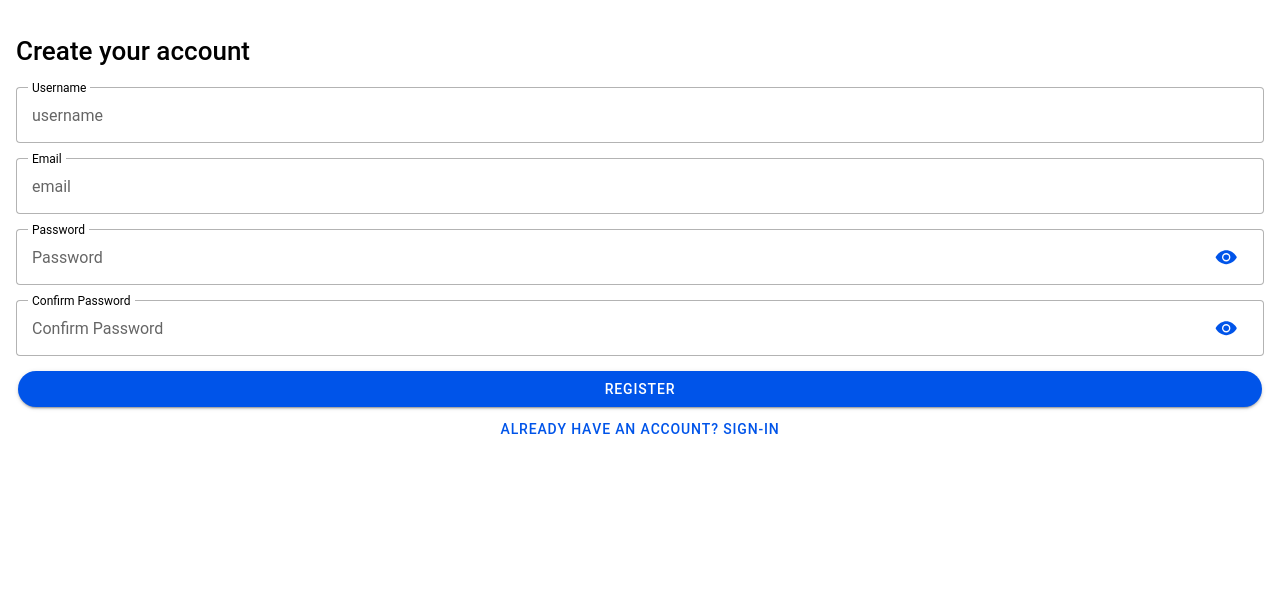
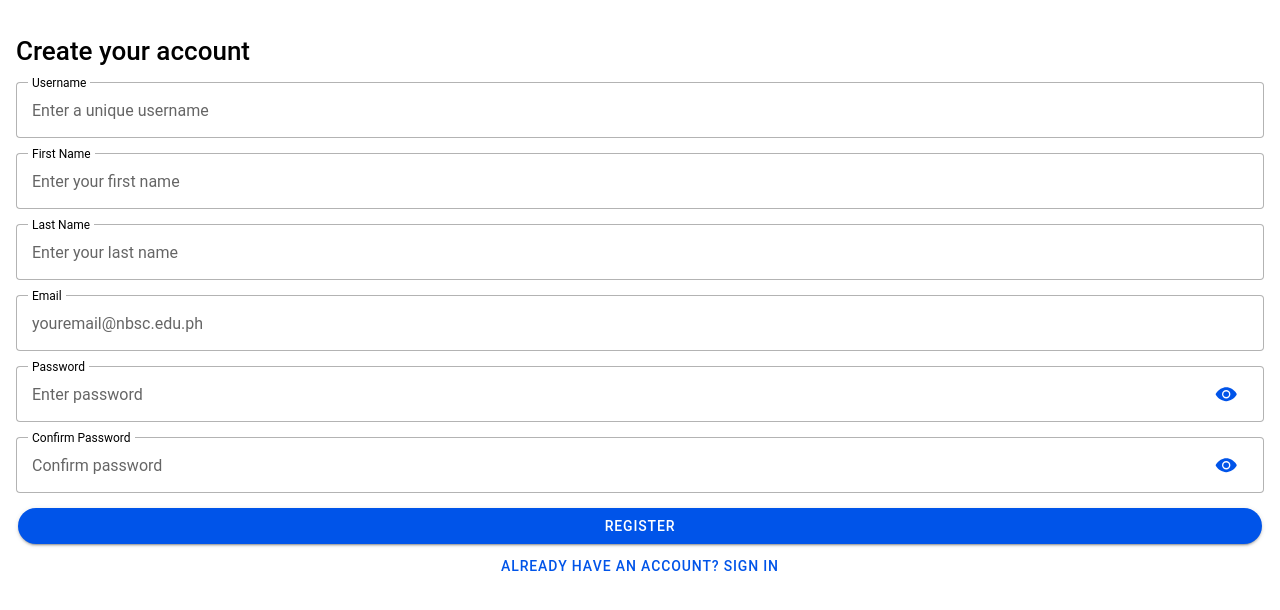
Before and after one commit to SarahSuyat/it35-lab, a React (Vite) app: page /it35-lab/register in a window 1280 px wide. Shown: the top 610 px of the page. Built offline with nearby package versions, Linux system fonts and the light colour scheme; no server answers.

Commit message:
chnages in registration

```diff
--- a/src/pages/Register.tsx
+++ b/src/pages/Register.tsx
@@ -1,25 +1,35 @@
+import React, { useState } from 'react';
 import {
     IonButton,
-    IonButtons,
+    IonContent,
+    IonInput,
+    IonInputPasswordToggle,
+    IonPage,
+    IonTitle,
+    IonModal,
+    IonText,
     IonCard,
+    IonCardContent,
     IonCardHeader,
     IonCardSubtitle,
     IonCardTitle,
-      IonContent,
-      IonHeader,
-      IonInput,
-      IonInputPasswordToggle,
-      IonMenuButton,
-      IonModal,
-      IonPage,
-      IonText,
-      IonTitle,
-      IonToolbar
+    IonAlert,
 } from '@ionic/react';
-import { useState } from 'react';
 import { supabase } from '../utils/supabaseClient';
 import bcrypt from 'bcryptjs';
 
+// Reusable Alert Component
+const AlertBox: React.FC<{ message: string; isOpen: boolean; onClose: () => void }> = ({ message, isOpen, onClose }) => {
+  return (
+    <IonAlert
+      isOpen={isOpen}
+      onDidDismiss={onClose}
+      header="Notification"
+      message={message}
+      buttons={['OK']}
+    />
+  );
+};
 
 const Register: React.FC = () => {
     const [username, setUsername] = useState('');
@@ -35,7 +45,7 @@
 
     const handleOpenVerificationModal = () => {
         if (!email.endsWith("@nbsc.edu.ph")) {
-            setAlertMessage("Only nbsc insti emails are allowed to register.");
+            setAlertMessage("Only @nbsc.edu.ph emails are allowed to register.");
             setShowAlert(true);
             return;
         }
@@ -50,7 +60,6 @@
     };
 
     const doRegister = async () => {
-
         setShowVerificationModal(false);
 
         try {
@@ -61,15 +70,12 @@
                 throw new Error("Account creation failed: " + error.message);
             }
 
-
             // Hash password before storing in the database
-
             const salt = await bcrypt.genSalt(10);
             const hashedPassword = await bcrypt.hash(password, salt);
 
             // Insert user data into 'users' table
-
-        const { error: insertError } = await supabase.from('users').insert([
+            const { error: insertError } = await supabase.from("users").insert([
                 {
                     username,
                     user_email: email,
@@ -83,7 +89,6 @@
                 throw new Error("Failed to save user data: " + insertError.message);
             }
 
-
             setShowSuccessModal(true);
         } catch (err) {
             // Ensure err is treated as an Error instance
@@ -96,136 +101,58 @@
         }
     };
 
-
     return (
         <IonPage>
-
             <IonContent className='ion-padding'>
                 <h1>Create your account</h1>
 
-            <IonInput
-                style={{
-                    marginTop:'20px',
-                }}
-                label="Username"
-                labelPlacement="stacked"
-                fill="outline"
-                type="text"
-                placeholder="username"
-                value={username}
-                onIonChange={e => setUsername(e.detail.value!)}
-            />
-            <IonInput
-                style={{
-                    marginTop:'15px',
-                }}
-                label="Email"
-                labelPlacement="stacked"
-                fill="outline"
-                type="email"
-                placeholder="email"
-                value={email}
-                onIonChange={e => setEmail(e.detail.value!)}
-            />
-            <IonInput
-                style={{
-                    marginTop:'15px',
-                }}
-                label="Password"
-                labelPlacement="stacked"
-                fill="outline"
-                type="password"
-                placeholder="Password"
-                value={password}
-                onIonChange={e => setPassword(e.detail.value!)}
-            >
-            <IonInputPasswordToggle slot="end"></IonInputPasswordToggle>
+                <IonInput label="Username" labelPlacement="stacked" fill="outline" type="text" placeholder="Enter a unique username" value={username} onIonChange={e => setUsername(e.detail.value!)} style={{ marginTop: '15px' }} />
+                <IonInput label="First Name" labelPlacement="stacked" fill="outline" type="text" placeholder="Enter your first name" value={firstName} onIonChange={e => setFirstName(e.detail.value!)} style={{ marginTop: '15px' }} />
+                <IonInput label="Last Name" labelPlacement="stacked" fill="outline" type="text" placeholder="Enter your last name" value={lastName} onIonChange={e => setLastName(e.detail.value!)} style={{ marginTop: '15px' }} />
+                <IonInput label="Email" labelPlacement="stacked" fill="outline" type="email" placeholder="youremail@nbsc.edu.ph" value={email} onIonChange={e => setEmail(e.detail.value!)} style={{ marginTop: '15px' }} />
+                <IonInput label="Password" labelPlacement="stacked" fill="outline" type="password" placeholder="Enter password" value={password} onIonChange={e => setPassword(e.detail.value!)} style={{ marginTop: '15px' }} >
+                    <IonInputPasswordToggle slot="end" />
                 </IonInput>
-            <IonInput
-                style={{
-                    marginTop:'15px',
-                }}
-                label="Confirm Password"
-                labelPlacement="stacked"
-                fill="outline"
-                type="password"
-                placeholder="Confirm Password"
-                value={confirmPassword}
-                onIonChange={e => setConfirmPassword(e.detail.value!)}
-            >
-                <IonInputPasswordToggle slot="end"></IonInputPasswordToggle>
+                <IonInput label="Confirm Password" labelPlacement="stacked" fill="outline" type="password" placeholder="Confirm password" value={confirmPassword} onIonChange={e => setConfirmPassword(e.detail.value!)} style={{ marginTop: '15px' }} >
+                    <IonInputPasswordToggle slot="end" />
                 </IonInput>
-            <IonButton
-                style={{
-                    marginTop:'15px',
-                }}
-                onClick={handleOpenVerificationModal} expand="full" shape='round'>
+
+                <IonButton onClick={handleOpenVerificationModal} expand="full" shape='round' style={{ marginTop: '15px' }}>
                     Register
                 </IonButton>
                 <IonButton routerLink="/it35-lab" expand="full" fill="clear" shape='round'>
-              Already have an account? Sign-in
+                    Already have an account? Sign in
                 </IonButton>
 
                 {/* Verification Modal */}
                 <IonModal isOpen={showVerificationModal} onDidDismiss={() => setShowVerificationModal(false)}>
-                <IonToolbar className="ion-text-center" color="primary">
-                    <IonTitle>Confirm Registration</IonTitle>
-                </IonToolbar>
                     <IonContent className="ion-padding">
-
-                     <IonCard style={{
-                        marginTop:'25%'
-                        }}
-                        className="ion-padding">
+                        <IonCard className="ion-padding" style={{ marginTop: '25%' }}>
                             <IonCardHeader>
-                            <IonCardTitle><h3>User Registration Details</h3></IonCardTitle>
-                            <hr></hr>
-
+                                <IonCardTitle>User Registration Details</IonCardTitle>
+                                <hr />
                                 <IonCardSubtitle>Username</IonCardSubtitle>
                                 <IonCardTitle>{username}</IonCardTitle>
 
                                 <IonCardSubtitle>Email</IonCardSubtitle>
                                 <IonCardTitle>{email}</IonCardTitle>
 
+                                <IonCardSubtitle>Name</IonCardSubtitle>
+                                <IonCardTitle>{firstName} {lastName}</IonCardTitle>
                             </IonCardHeader>
-
-                        <div style={{
-                            display:'flex',
-                            justifyContent:'flex-end',
-                            marginRight:'5px',
-                        }}>
-                            <IonButton
-                                fill="clear"
-                                onClick={() => setShowVerificationModal(false)}
-                            >Cancel</IonButton>
-
-                            <IonButton
-                                className='ion-text-white'
-                                color="primary"
-                                onClick={doRegister}
-                            >Confirm
-                            </IonButton>
+                            <IonCardContent></IonCardContent>
+                            <div style={{ display: 'flex', justifyContent: 'flex-end', marginRight: '5px' }}>
+                                <IonButton fill="clear" onClick={() => setShowVerificationModal(false)}>Cancel</IonButton>
+                                <IonButton color="primary" onClick={doRegister}>Confirm</IonButton>
                             </div>
-
                         </IonCard>
-
                     </IonContent>
                 </IonModal>
 
                 {/* Success Modal */}
-            <IonModal isOpen={showSuccessModal} onDidDismiss={() => setShowSuccessModal(false)}  color="primary">
-                <IonContent className="ion-padding" style={{
-                    display: 'flex',
-                    flexDirection: 'column',
-                    justifyContent: 'center',
-                    alignItems: 'center',
-                    height: '100vh',
-                    textAlign: 'center',
-                    marginTop:'35%'
-                }}>
-                    <IonTitle style={{
-                        marginTop:'35%'
-                    }}>Registration Successful 🎉</IonTitle>
+                <IonModal isOpen={showSuccessModal} onDidDismiss={() => setShowSuccessModal(false)}>
+                    <IonContent className="ion-padding" style={{ display: 'flex', flexDirection: 'column', justifyContent: 'center', alignItems: 'center', height: '100vh', textAlign: 'center', marginTop: '35%' }}>
+                        <IonTitle style={{ marginTop: '35%' }}>Registration Successful 🎉</IonTitle>
                         <IonText>
                             <p>Your account has been created successfully.</p>
                             <p>Please check your email address.</p>
@@ -235,6 +162,10 @@
                         </IonButton>
                     </IonContent>
                 </IonModal>
+
+                {/* Reusable AlertBox Component */}
+                <AlertBox message={alertMessage} isOpen={showAlert} onClose={() => setShowAlert(false)} />
+
             </IonContent>
         </IonPage>
     );
```
Lines whose indentation alone changed are shown as unchanged.
